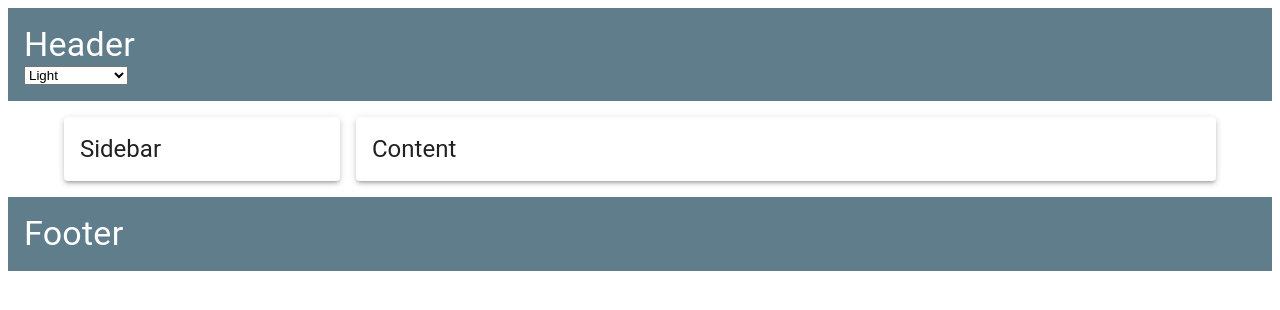
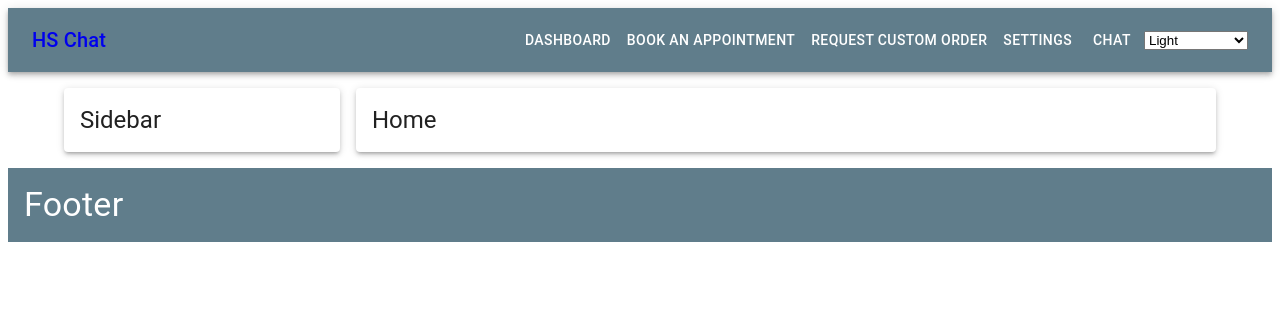
Before and after one commit to rajahwu/HSChat, a React app in the folder app/: page / in a window 1280 px wide. Shown: the top 310 px of the page. Built offline with nearby package versions, Linux system fonts and the light colour scheme.

Commit message:
build: add site page routing

```diff
--- a/app/src/App.js
+++ b/app/src/App.js
@@ -1,8 +1,9 @@
 // App.js
-import { Box, Container, Grid, Paper, Typography } from '@mui/material';
+import { Container, Grid } from '@mui/material';
 import { blueGrey, deepOrange, grey, orange } from '@mui/material/colors';
 import { ThemeProvider, createTheme } from '@mui/material/styles';
 import React, { useState } from "react";
+import { Outlet } from 'react-router-dom';
 import Footer from "./components/layouts/Footer";
 import Header from "./components/layouts/Header";
 import Sidebar from "./components/layouts/SideBar";
@@ -96,14 +97,6 @@ const funTheme = createTheme({
   },
 });
 
-const Content = () => (
-  <Paper elevation={3}>
-    <Box p={2}>
-      <Typography variant="h5">Content</Typography>
-    </Box>
-  </Paper>
-);
-
 export default function App() {
   const [currentTheme, setCurrentTheme] = useState(lightTheme);
 
@@ -142,7 +135,7 @@ export default function App() {
             <Sidebar />
           </Grid>
           <Grid item xs={9}>
-            <Content />
+            <Outlet />
           </Grid>
         </Grid>
       </Container>
--- a/app/src/components/layouts/Header.jsx
+++ b/app/src/components/layouts/Header.jsx
@@ -1,11 +1,25 @@
 // components/layouts/Header.jsx
-import { Box, Typography } from '@mui/material';
+import { AppBar, Button, Toolbar, Typography } from '@mui/material';
 import React from 'react';
+import { NavLink } from 'react-router-dom';
 
 export default function Header({ onThemeChange }) {
   return (
-        <Box bgcolor="primary.main" color="primary.contrastText" p={2}>
-            <Typography variant="h4">Header</Typography>
+    <AppBar position="static">
+      <Toolbar>
+        <Typography variant="h6" component={NavLink} to="/" sx={{ flexGrow: 1, textDecoration: "none" }}>
+          HS Chat
+        </Typography>
+
+        <nav> {/* Navigation links */}
+          <Button color="inherit" component={NavLink} to="/dashboard">Dashboard</Button>
+          <Button color="inherit" component={NavLink} to="/bookings">Book An Appointment</Button>
+          <Button color="inherit" component={NavLink} to="/requests">Request Custom Order</Button>
+          <Button color="inherit" component={NavLink} to="/settings">Settings</Button>
+          <Button color="inherit" component={NavLink} to="/chat">Chat</Button>
+        </nav>
+
+        {/* Theme selection */}
         <select onChange={onThemeChange}>
           <option value="light">Light</option>
           <option value="dark">Dark</option>
@@ -14,6 +28,7 @@ export default function Header({ onThemeChange }) {
           <option value="modern">Modern</option>
           <option value="fun">Fun</option>
         </select>
-        </Box>
+      </Toolbar>
+    </AppBar>
   );
 }
--- a/app/src/index.js
+++ b/app/src/index.js
@@ -1,8 +1,25 @@
 // index.js
+import { Box, Paper, Typography } from "@mui/material";
 import React from "react";
 import { createRoot } from "react-dom/client";
 import { RouterProvider, createBrowserRouter } from "react-router-dom";
 import App from "./App";
+
+
+const Content = ({ children }) => (
+    <Paper elevation={3}>
+        <Box p={2}>
+            <Typography variant="h5">{children}</Typography>
+        </Box>
+    </Paper>
+);
+
+const Home = () => <Content>Home</Content>;
+const Dashboard = () => <Content>Dashboard</Content>;
+const Bookings = () => <Content>Bookings</Content>;
+const Requests = () => <Content>Requests</Content>;
+const Chat = () => <Content>Chat</Content>;
+const Settings = () => <Content>Settings</Content>;
 
 const domNode = document.getElementById("root");
 const root = createRoot(domNode);
@@ -10,7 +27,16 @@ const root = createRoot(domNode);
 const router = createBrowserRouter([
     {
         path: "/",
-        element: <App />
+        element: <App />,
+        children: [
+            { index: true, element: <Home /> },
+            { path: "dashboard", element: <Dashboard /> },
+            { path: "bookings", element: <Bookings /> },
+            { path: "requests", element: <Requests /> },
+            { path: "settings", element: <Settings /> },
+            { path: "chat", element: <Chat /> },
+
+        ]
     }
 ]);
 
```
Lines whose indentation alone changed are shown as unchanged.
